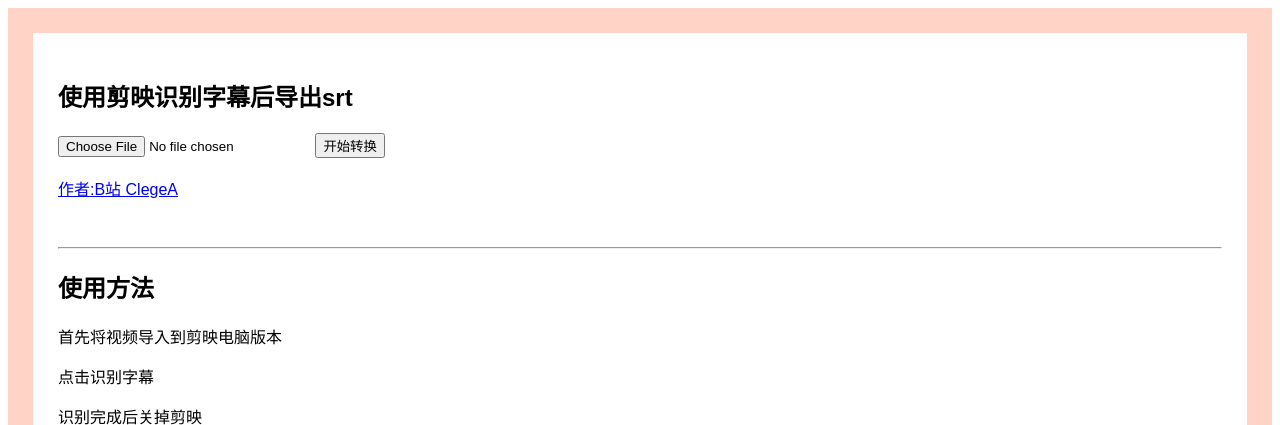
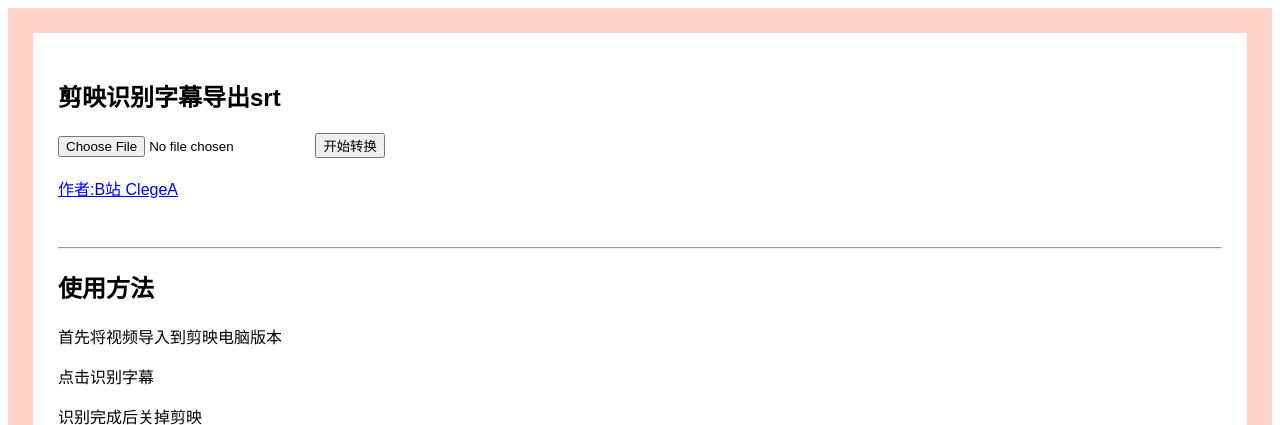
Before and after one commit to jiang123574/json2srt, a Django app: page / in a window 1280 px wide. Shown: the top 425 px of the page. Run offline with Django 3.2, Linux system fonts and the light colour scheme; some web fonts are replaced.

Commit message:
前端美化

```diff
--- a/templates/index.html
+++ b/templates/index.html
@@ -26,7 +26,7 @@
 </head>
 
 <body>
-<h2>使用剪映识别字幕后导出srt</h2>
+<h2>剪映识别字幕导出srt</h2>
 
 <form enctype="multipart/form-data" action="/upload/" method="post">
     <input type="file" name="json2srt"/>
```
